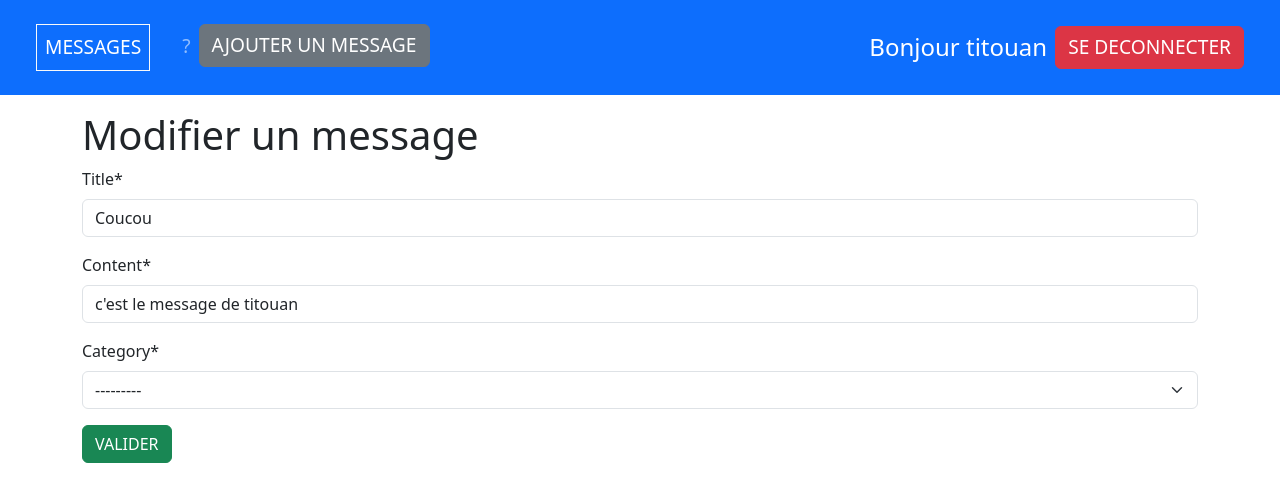
After one commit to JeremyDuc73/DjangoIntro, a Django app: page /website/messages/modify/1 in a window 1280 px wide. The commit adds this page. Shown: the top 502 px of the page. Run offline with Django 4.2, Linux system fonts and the light colour scheme; a user stored in the database is signed in; data comes from the database, SQL or seed files in the repository; data that the repository does not hold is empty; some libraries are stand-ins or nearby versions.

Commit message:
message/category/response

```diff
--- a/website/admin.py
+++ b/website/admin.py
@@ -1,5 +1,8 @@
 from django.contrib import admin
-from .models import Message
+from .models import Message, User, Category, Response
 
 # Register your models here.
 admin.site.register(Message)
+admin.site.register(User)
+admin.site.register(Category)
+admin.site.register(Response)
--- a/website/forms.py
+++ b/website/forms.py
@@ -1,11 +1,25 @@
 from django import forms
-from .models import Message
+from .models import Message, User, Category, Response
 
 
 class MessageForm(forms.ModelForm):
-    title = forms.CharField(label="Votre titre", required=True)
-    content = forms.CharField(label="Votre contenu", required=True)
-
     class Meta:
         model = Message
-        fields = ["title", "content"]
+        fields = ["title", "content", "category"]
+
+    category = forms.ModelChoiceField(queryset=Category.objects.all())
+
+
+class ResponseForm(forms.ModelForm):
+    class Meta:
+        model = Response
+        fields = ["content"]
+
+
+class RegisterForm(forms.ModelForm):
+    class Meta:
+        model = User
+        fields = ["username", "password"]
+        widgets = {
+            "password": forms.PasswordInput
+        }
--- a/website/models.py
+++ b/website/models.py
@@ -1,8 +1,30 @@
+from django.contrib.auth.models import AbstractUser
 from django.db import models
 
 
 # Create your models here.
+
+class User(AbstractUser):
+    username = models.CharField(max_length=100, unique=True)
+    USERNAME_FIELD = 'username'
+
+
+class Category(models.Model):
+    name = models.CharField(max_length=200)
+
+    def __str__(self):
+        return self.name
+
+
 class Message(models.Model):
 
     title = models.CharField(max_length=255)
     content = models.CharField(max_length=1000)
+    author = models.ForeignKey(User, null=False, on_delete=models.CASCADE, default="missing_author")
+    category = models.ForeignKey(Category, null=True, on_delete=models.SET_NULL)
+
+
+class Response(models.Model):
+    content = models.CharField(max_length=900)
+    message = models.ForeignKey(Message, on_delete=models.CASCADE)
+    author = models.ForeignKey(User, on_delete=models.CASCADE, null=False, default="missing_author")
--- a/website/templates/website/base.html
+++ b/website/templates/website/base.html
@@ -5,13 +5,55 @@
     <meta name="viewport"
           content="width=device-width, user-scalable=no, initial-scale=1.0, maximum-scale=1.0, minimum-scale=1.0">
     <meta http-equiv="X-UA-Compatible" content="ie=edge">
-    <title>Document</title>
+    <title>Messages </title>
+    {% load bootstrap5 %}
+    {% bootstrap_css %}
+    {% bootstrap_javascript %}
 </head>
 <body>
+<nav class="navbar navbar-expand-lg navbar-dark bg-primary p-4">
+        <div class="container-fluid">
+            <button class="navbar-toggler" type="button" data-bs-toggle="collapse" data-bs-target="#navbarColor01" aria-controls="navbarColor01" aria-expanded="false" aria-label="Toggle navigation">
+                <span class="navbar-toggler-icon"></span>
+            </button>
+            <div class="collapse navbar-collapse" id="navbarColor01">
+                <ul class="navbar-nav me-auto">
+                    <li class="nav-item">
+                        <a style="font-size: larger" class="nav-link active border border-light me-4" href="{% url 'all_messages' %}">MESSAGES</a>
+                    </li>
+                    <li class="nav-item">
+                        <a style="font-size: larger" class="nav-link" href="">?</a>
+                    </li>
 
-{% block content %}
+                    {% if request.user.is_authenticated %}
 
-{% endblock %}
+                        <li class="nav-item">
+                            <a style="font-size: larger" class="btn btn-secondary" href="{% url 'new_message' %}">AJOUTER UN MESSAGE</a>
+                        </li>
+
+                    {% else %}
+
+                        <li class="nav-item">
+                            <a style="font-size: larger" class="nav-link" href="{% url 'register' %}">S'INSCRIRE</a>
+                        </li>
+                        <li class="nav-item">
+                            <a style="font-size: larger" class="nav-link" href="{% url 'login' %}">SE CONNECTER</a>
+                        </li>
+
+                    {% endif %}
+
+                </ul>
+                {% if request.user.is_authenticated %}
+                    <h4 class="m-0 me-2 text-white">Bonjour {{ request.user.username }}</h4>
+                    <a style="font-size: larger" href="{% url 'logout' %}" class="btn btn-danger ">SE DECONNECTER </a>
+                {% endif %}
+            </div>
+        </div>
+    </nav>
+<div class="container">
+    {% block content %}
+    {% endblock %}
+</div>
 
 </body>
 </html>
--- /dev/null
+++ b/website/templates/website/edit_message.html
@@ -0,0 +1,10 @@
+{% extends 'website/base.html' %}
+{% load crispy_forms_tags %}
+{% block content %}
+    <h1 class="mt-3">Modifier un message</h1>
+    <form method="post">
+        {% csrf_token %}
+        {{ form|crispy }}
+        <button class="btn btn-success" type="submit">VALIDER</button>
+    </form>
+{% endblock %}
--- a/website/urls.py
+++ b/website/urls.py
@@ -6,7 +6,15 @@ urlpatterns = [
     path('', views.index, name='home_index'),
     path('bidule', views.bidule, name='home_bidule'),
     path('messages', views.all_messages, name='all_messages'),
-    path('messages/<str:id>', views.show_message, name='show_message'),
+    path('messages/new_message', views.new_message, name='new_message'),
+    path('messages/modify/<str:id>', views.edit_message, name='edit_message'),
     path('messages/delete/<str:id>', views.delete_message, name='delete_message'),
+    path('messages/response/add/<str:id>', views.add_response, name='response_message'),
+    path('messages/response/delete/<str:id>', views.delete_response, name='delete_response'),
+    path('messages/response/modify/<str:id>', views.edit_response, name='edit_response'),
+    path('messages/show/<str:id>', views.show_message, name='show_message'),
+    path('register', views.register, name='register'),
+    path('login', views.login_user, name='login'),
+    path('logout', views.logout_user, name='logout'),
 
 ]
--- a/website/views.py
+++ b/website/views.py
@@ -1,13 +1,15 @@
+from django.contrib.auth import authenticate, login, logout
+from django.contrib.auth.decorators import login_required
 from django.http import HttpResponse
 from django.shortcuts import render, redirect
-from .models import Message
-from .forms import MessageForm
+from .models import Message, User, Response
+from .forms import MessageForm, RegisterForm, ResponseForm
+
 
 # Create your views here.
 
 
 def index(request):
-
     return render(request, 'website/home.html')
 
 
@@ -18,23 +20,124 @@ def bidule(request):
 
 
 def all_messages(request):
+    messages = Message.objects.all()
+    return render(request, 'website/all.html', {"messages": messages})
+
+
+def show_message(request, id):
+    message = Message.objects.get(id=id)
+    response_form = ResponseForm()
+    return render(request, 'website/show.html', {"message": message, 'response_form': response_form})
+
+
+@login_required(login_url='login')
+def delete_message(request, id):
+    message = Message.objects.get(id=id)
+    if message.author != request.user:
+        return redirect('all_messages')
+    message.delete()
+    return redirect('all_messages')
+
+
+@login_required(login_url='login')
+def edit_message(request, id):
+    message = Message.objects.get(id=id)
+    if message.author != request.user:
+        return redirect('all_messages')
+    form = MessageForm(instance=message)
+    if request.method == 'POST':
+        form = MessageForm(data=request.POST, instance=message)
+        if form.is_valid():
+            message = form.save(commit=False)
+            message.save()
+            return redirect('show_message', message.id)
+
+    return render(request, 'website/edit_message.html', {'form': form})
+
+
+@login_required(login_url='login')
+def new_message(request):
     form = MessageForm(request.POST or None)
     if request.method == "POST":
         if form.is_valid():
             message = form.save(commit=False)
+            message.author = request.user
             message.save()
             return redirect("all_messages")
-    messages = Message.objects.all()
-
-    return render(request, 'website/all.html', {"form": form, "messages": messages})
+    return render(request, 'website/new_message.html', {'form': form})
 
 
-def show_message(request, id):
-    message = Message.objects.get(id=id)
-    return render(request, 'website/show.html', {"message": message})
+def register(request):
+    form = RegisterForm()
+    if request.method == 'POST':
+        form = RegisterForm(data=request.POST)
+        if form.is_valid():
+            user = form.save(commit=False)
+            user.username = user.username.lower()
+            user.set_password(user.password)
+            user.save()
+            return redirect('all_messages')
+
+    return render(request, 'website/register.html', {'form': form})
 
 
-def delete_message(request, id):
-    Message.objects.filter(id=id).delete()
+def login_user(request):
+    if request.method == 'POST':
+        username = request.POST.get('username')
+        password = request.POST.get('password')
+        try:
+            user = User.objects.get(username=username)
+        except:
+            return redirect('all_messages')
 
+        user = authenticate(request, username=username, password=password)
+        if user is not None:
+            login(request, user)
+            return redirect('all_messages')
+
+    return render(request, 'website/login.html')
+
+
+def logout_user(request):
+    logout(request)
     return redirect('all_messages')
+
+
+@login_required(login_url='login')
+def add_response(request, id):
+    message = Message.objects.get(id=id)
+    if message is None:
+        return redirect('all_messages')
+    if request.method == 'POST':
+        form = ResponseForm(data=request.POST)
+        if form.is_valid():
+            response = form.save(commit=False)
+            response.message = message
+            response.author = request.user
+            response.save()
+    return redirect('show_message', message.id)
+
+
+@login_required(login_url='login')
+def delete_response(request, id):
+    response = Response.objects.get(id=id)
+    if response.author != request.user:
+        return redirect('all_messages')
+    response.delete()
+    return redirect('show_message', response.message.id)
+
+
+@login_required(login_url='login')
+def edit_response(request, id):
+    response = Response.objects.get(id=id)
+    if response.author != request.user:
+        return redirect('all_messages')
+    form = ResponseForm(instance=response)
+    if request.method == 'POST':
+        form = ResponseForm(data=request.POST, instance=response)
+        if form.is_valid():
+            response = form.save(commit=False)
+            response.save()
+            return redirect('show_message', response.message.id)
+
+    return render(request, 'website/edit_response.html', {'form': form})
```
Also changed, not shown: firstProject/settings.py (+22 -9 lines), website/templates/website/all.html (+8 -18 lines), website/templates/website/edit_response.html (added, +10 -0 lines), website/templates/website/login.html (added, +12 -0 lines), website/templates/website/new_message.html (added, +10 -0 lines), website/templates/website/register.html (added, +10 -0 lines), website/templates/website/show.html (+27 -4 lines), db.sqlite3, website/migrations/0001_initial.py, website/migrations/0002_alter_message_category_response.py (added).
